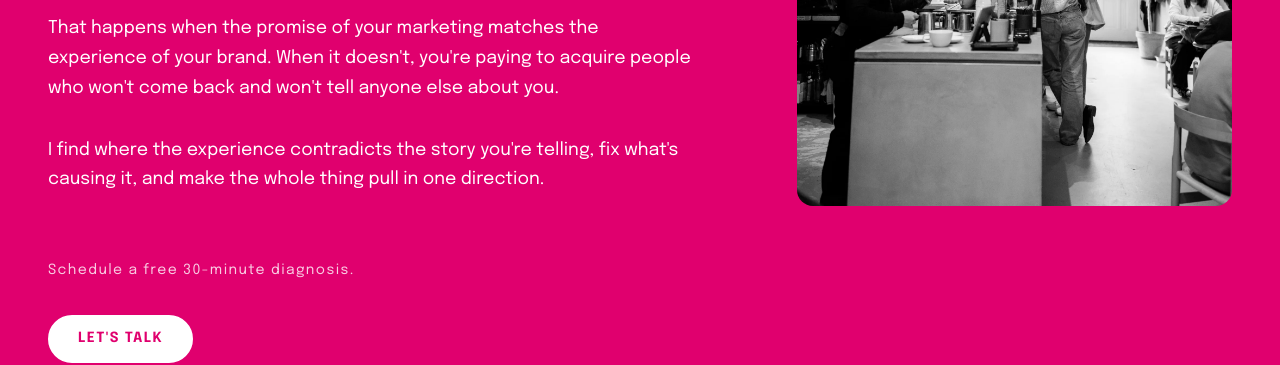
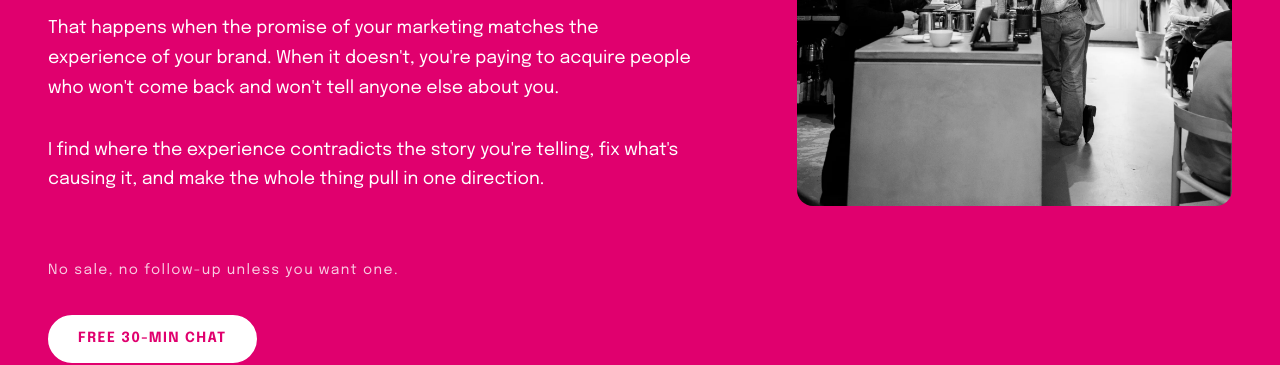
Before and after one commit to kevawin/looktwice.uk, a plain HTML site: page index.html in a window 1280 px wide. Shown: the part 590-955 px from the top of the page. Drawn offline with Linux system fonts and the light colour scheme.

Commit message:
feat(07-01): unify CTA copy to 'Free 30-min chat' and reword hero label
- Hero CTA: 'Let's talk' -> 'Free 30-min chat' (btn--on-pink, href #contact)
- Contact CTA: 'Let's talk' -> 'Free 30-min chat' (btn--on-teal, href mailto)
- Hero pre-button label: replace 'Schedule a free 30-minute diagnosis.' with
  reassurance value line 'No sale, no follow-up unless you want one.'
- Add provisional comment noting Kris confirms final wording in refresh P4
- Sticky-tab label untouched (refresh P2 / GSD 08 scope)

```diff
--- a/index.html
+++ b/index.html
@@ -124,9 +124,10 @@
           <p class="hero__pitch">
             I find where the experience contradicts the story you're telling, fix what's causing it, and make the whole thing pull in one direction.
           </p>
-          <p class="hero__cta-label">Schedule a free 30-minute diagnosis.</p>
+          <!-- provisional: reassurance value line; Kris confirms final wording in refresh P4 -->
+          <p class="hero__cta-label">No sale, no follow-up unless you want one.</p>
           <div class="hero__ctas">
-            <a class="btn btn--on-pink" href="#contact">Let's talk</a>
+            <a class="btn btn--on-pink" href="#contact">Free 30-min chat</a>
           </div>
         </div>
 
@@ -274,7 +275,7 @@
             No commitment. No pitch. If we're a fit, we'll figure out next steps. If not, you'll leave with a clearer view of what to work on.
           </p>
           <div class="contact__cta-group">
-            <a class="btn btn--on-teal" href="mailto:hello@looktwice.uk">Let's talk</a>
+            <a class="btn btn--on-teal" href="mailto:hello@looktwice.uk">Free 30-min chat</a>
             <a class="contact__email" href="mailto:hello@looktwice.uk">hello@looktwice.uk</a>
           </div>
         </div>
```
